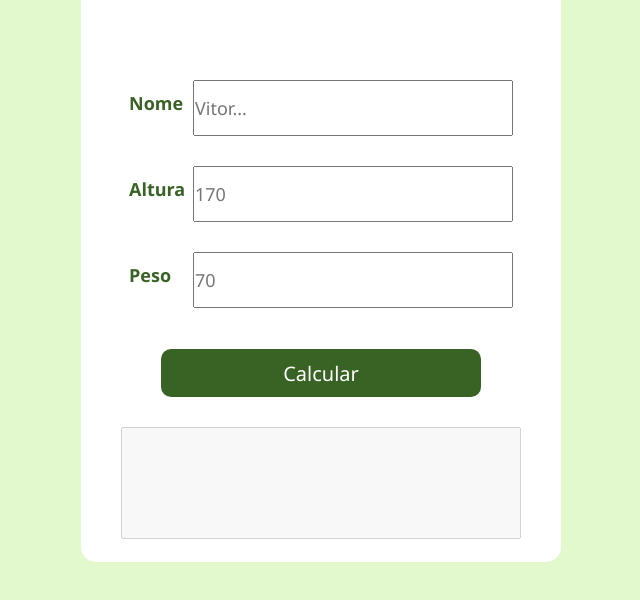
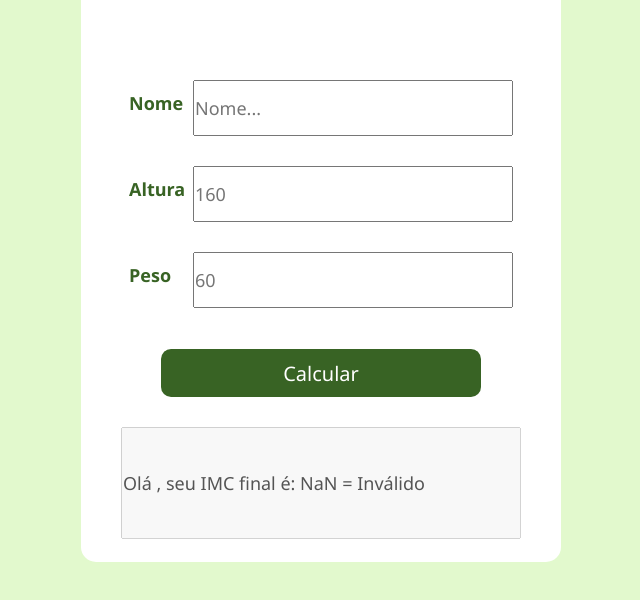
Before and after one commit to DevVitorMSilva/projetos, a plain HTML site: page Calculadora-IMC/index.html in a window 1280 px wide. Both pictures are taken after a click on the button "Calcular". Shown: the part 158-758 px from the top of the page, without its empty margins (319-959 px from the left). Drawn offline with Linux system fonts and the light colour scheme.

Commit message:
feat: Adiciona função de calcular IMC e aparecer o resultado no front-end

```diff
--- a/Calculadora-IMC/index.html
+++ b/Calculadora-IMC/index.html
@@ -1,5 +1,5 @@
 <!DOCTYPE html>
-<html lang="en">
+<html lang="pt-BR">
 
 <head>
     <meta charset="UTF-8">
@@ -16,20 +16,20 @@
         <div class="informacoes-calculadora">
             <div class="content-informacoes">
                 <p>Nome</p>
-                <input type="text" id="nome" placeholder="Vitor...">
+                <input type="text" id="nome" placeholder="Nome...">
             </div>
             <div class="content-informacoes">
                 <p>Altura</p>
-                <input type="text" id="altura" placeholder="170">
+                <input type="text" id="altura" placeholder="160">
             </div>
             <div class="content-informacoes">
                 <p>Peso</p>
-                <input type="text" id="peso" placeholder="70">
+                <input type="text" id="peso" placeholder="60">
             </div>
         </div>
         <div class="resultado-calculadora">
             <button id="botao-calcular">Calcular</button>
-            <input type="text" disabled="disabled" id="resultado">
+            <input type="text" id="resultado" disabled="disabled">
         </div>
     </div>
     <script src="index.js"></script>
--- a/Calculadora-IMC/index.js
+++ b/Calculadora-IMC/index.js
@@ -0,0 +1,26 @@
+let inputNome = document.getElementById('nome')
+let alturaInput = document.getElementById('altura')
+let pesoInput = document.getElementById('peso')
+let botaoAdd = document.getElementById('botao-calcular')
+let resultadoInput = document.getElementById('resultado')
+
+botaoAdd.addEventListener('click', function () {
+    let altura = alturaInput.value / 100
+    let peso = pesoInput.value
+    let resultado = peso / (altura * altura)
+
+    let categoriaIMC
+    if (resultado < 18.5) {
+        categoriaIMC = 'Baixo';
+    } else if (resultado >= 18.5 && resultado < 25) {
+        categoriaIMC = 'Normal';
+    } else if (resultado >= 25 && resultado < 30) {
+        categoriaIMC = 'Sobrepeso';
+    } else if (resultado >= 30) {
+        categoriaIMC = 'Obeso';
+    } else {
+        categoriaIMC = 'Inválido';
+    }
+
+    resultadoInput.value = ('Olá ' + inputNome.value + ', seu IMC final é: ' + resultado.toFixed(2) + " = " + categoriaIMC)
+})
--- a/Calculadora-IMC/style.css
+++ b/Calculadora-IMC/style.css
@@ -91,4 +91,5 @@ body {
 #resultado {
     width: 25rem;
     height: 7rem;
+    font-size: 18px;
 }
```
